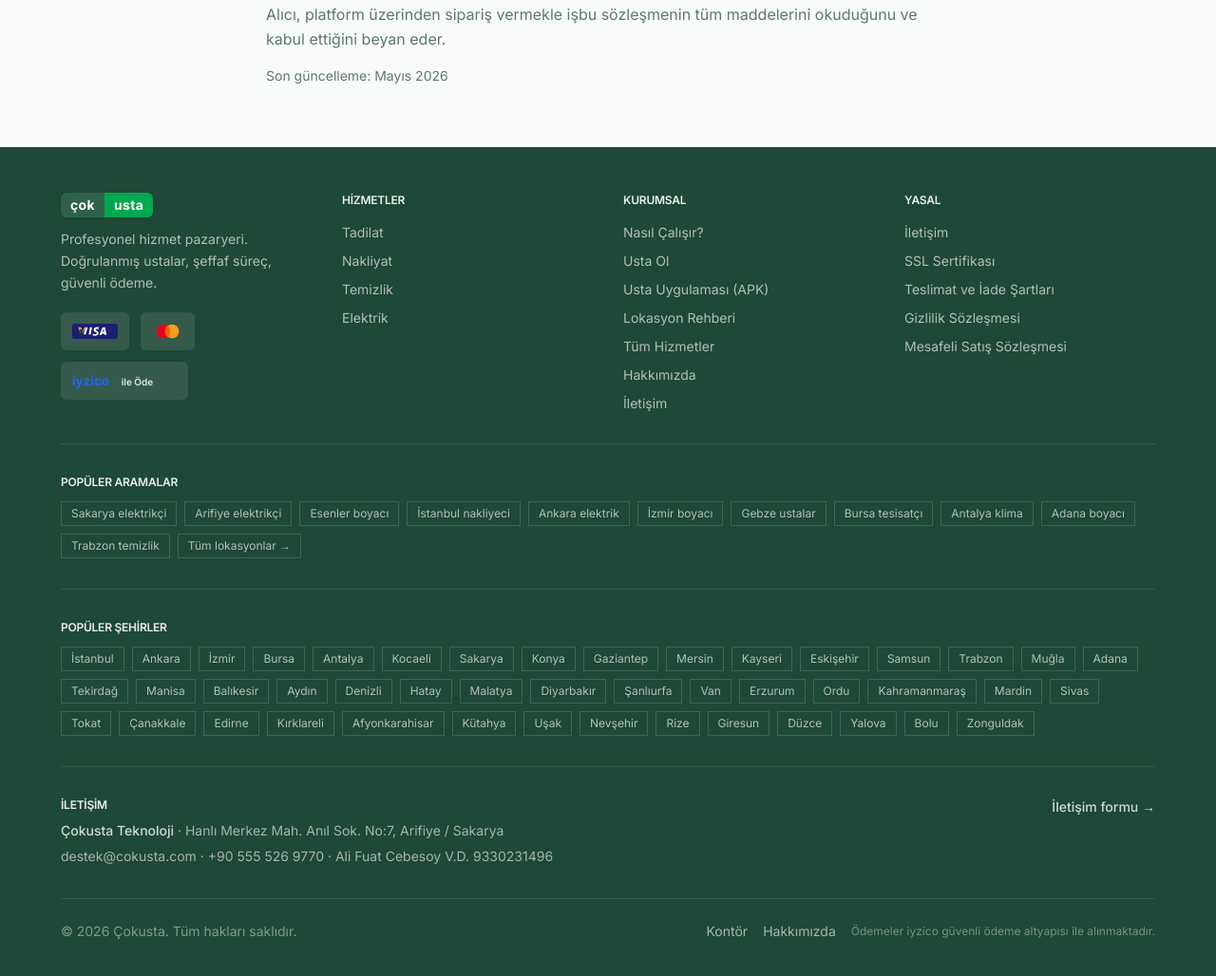
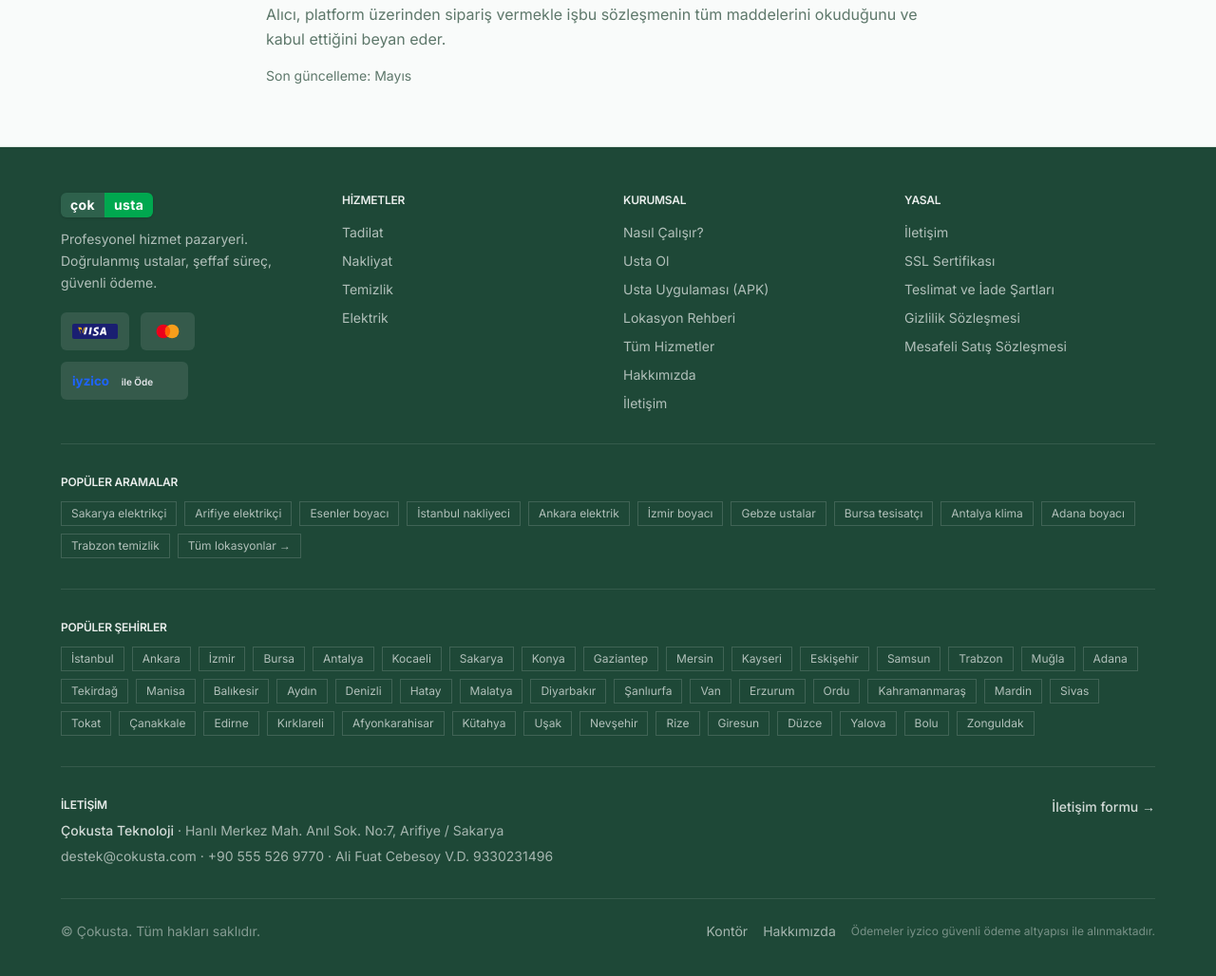
Before and after one commit to destekkk/cokusta-app, a Next.js app: page /mesafeli-satis-sozlesmesi in a window 1280 px wide. Shown: the part 1516-2544 px from the top of the page at 95% size. Built offline with nearby package versions, Linux system fonts and the light colour scheme; no server answers.

Commit message:
Fix favicon UTF-8 build error and remove 2026 year from site
icon.svg was saved as Latin-1; rewrite as ASCII-safe SVG for Turbopack.

```diff
--- a/app/hakkimizda/page.tsx
+++ b/app/hakkimizda/page.tsx
@@ -63,8 +63,7 @@ export default function AboutPage() {
         </p>
         <p>
           Amacımız, güvenilir hizmet almayı kolay, erişilebilir ve öngörülebilir kılmaktır.
-          Dijital öncelikli, insan odaklı bir platform olarak {companyInfo.foundingYear} yılında
-          kurulmuştur.
+          Dijital öncelikli, insan odaklı bir platform olarak kurulmuştur.
         </p>
       </section>
 
--- a/app/mesafeli-satis-sozlesmesi/page.tsx
+++ b/app/mesafeli-satis-sozlesmesi/page.tsx
@@ -94,7 +94,7 @@ export default function DistanceSalesPage() {
           Alıcı, platform üzerinden sipariş vermekle işbu sözleşmenin tüm maddelerini okuduğunu
           ve kabul ettiğini beyan eder.
         </p>
-        <p className="text-sm">Son güncelleme: Mayıs 2026</p>
+        <p className="text-sm">Son güncelleme: Mayıs</p>
       </section>
     </LegalPageLayout>
   );
--- a/components/Footer.tsx
+++ b/components/Footer.tsx
@@ -150,7 +150,7 @@ export default function Footer() {
           </div>
         </div>
         <div className="mt-8 flex flex-col items-center justify-between gap-4 border-t border-white/10 pt-6 sm:flex-row">
-          <p className="text-sm text-white/45">© 2026 Çokusta. Tüm hakları saklıdır.</p>
+          <p className="text-sm text-white/45">© Çokusta. Tüm hakları saklıdır.</p>
           <div className="flex flex-wrap items-center justify-center gap-4 text-sm">
             <Link href="/musteri/kontor" className="text-white/60 transition hover:text-white">
               Kontör
--- a/lib/data/company.ts
+++ b/lib/data/company.ts
@@ -2,7 +2,6 @@
 export const companyInfo = {
   brand: "Çokusta",
   legalName: "Çokusta Teknoloji",
-  foundingYear: "2026",
   address: "Hanlı Merkez Mah. Anıl Sok. No:7, Arifiye / Sakarya",
   addressLine1: "Hanlı Merkez Mah. Anıl Sok. No:7",
   addressLine2: "Arifiye / Sakarya",
```
Also changed, not shown: app/apple-icon.svg, app/icon.svg.
